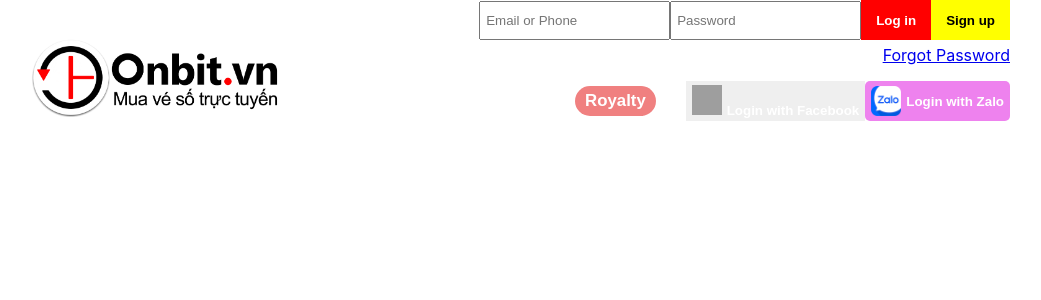
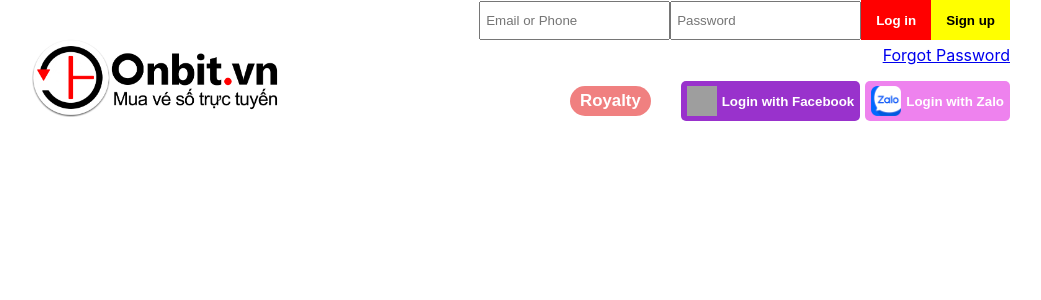
Before and after one commit to SonDo580/lottery-clone, a React (Create React App) app: page / in a window 1280 px wide. Shown: the top 300 px of the page, without its empty margins (120-1161 px from the left). Built offline with nearby package versions, Linux system fonts and the light colour scheme; grey boxes are pictures that could not be loaded.

Commit message:
Change className

```diff
--- a/src/components/Header/index.js
+++ b/src/components/Header/index.js
@@ -23,12 +23,12 @@ function Header() {
         </p>
         <div className="bottom-line">
           <button className="share">Royalty</button>
-          <button className="facebook-login">
-            <img src={Images.header.facebook} alt="fb-icon" />
+          <button className="fb-login">
+            <img src={Images.header.facebook} alt="facebook icon" />
             Login with Facebook
           </button>
           <button className="zalo-login">
-            <img src={Images.header.zalo} alt="zalo-icon" />
+            <img src={Images.header.zalo} alt="zalo icon" />
             Login with Zalo
           </button>
         </div>
```
